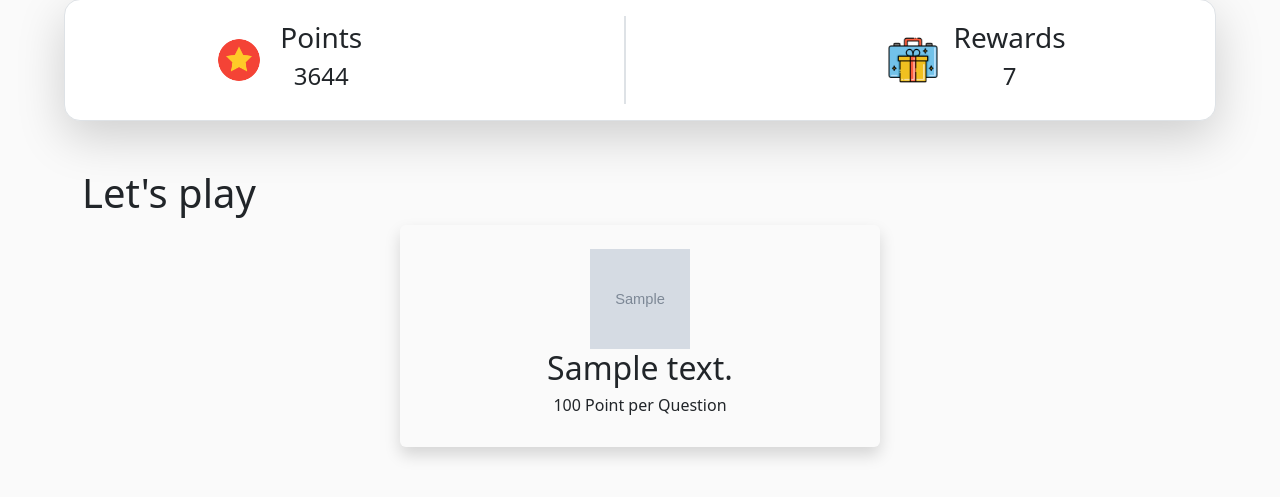
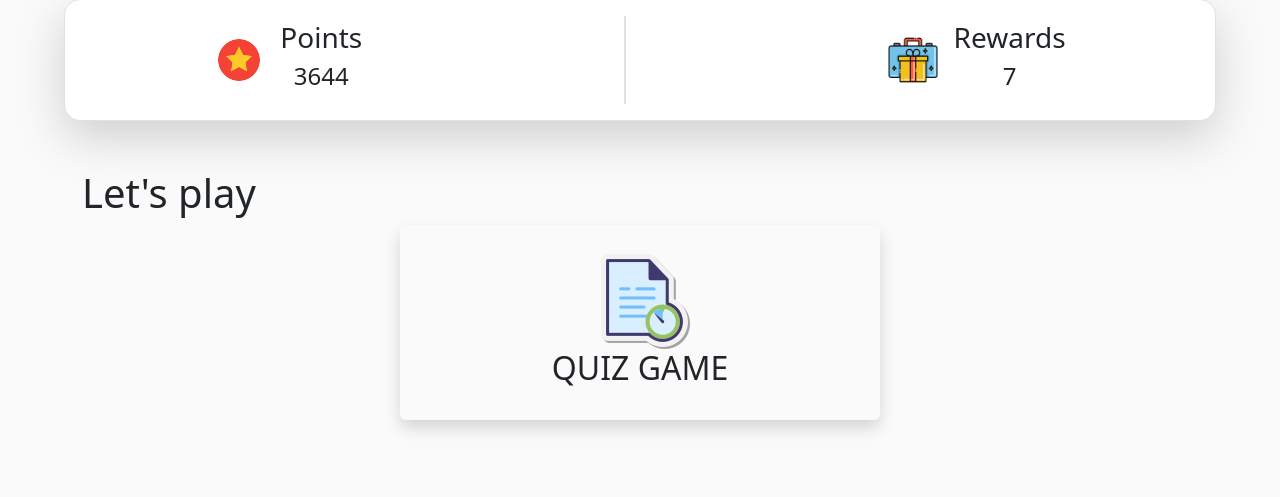
Before and after one commit to MJTech46/DJANGO-Quiz-App, a Django app: page / in a window 1280 px wide. Shown: the part 149-646 px from the top of the page. Run offline with Django 5.2, Linux system fonts and the light colour scheme; tables that the repository leaves empty hold one stand-in row (values such as "Sample post"); grey boxes marked "Sample" are stand-in pictures.

Commit message:
removed unwanted stuff: less complex

```diff
--- a/Quiz/admin.py
+++ b/Quiz/admin.py
@@ -1,8 +1,7 @@
 from django.contrib import admin
-from .models import Quiz, Option, Category, Reward
+from .models import Quiz, Option, Reward
 
 # Register your models here.
 admin.site.register(Quiz)
 admin.site.register(Option)
-admin.site.register(Category)
 admin.site.register(Reward)
--- a/Quiz/models.py
+++ b/Quiz/models.py
@@ -3,31 +3,9 @@ from uuid import uuid4
 from django.conf import settings
 
 
-
-class Category(models.Model):
-    uuid = models.UUIDField(default=uuid4, unique=True, editable=False)
-    category_text = models.TextField(unique=True, null=False)
-    category_image = models.ImageField(upload_to="category/", default="default/category/default.png")
-
-    def __str__(self) -> str:
-        return self.category_text
-
-
 class Quiz(models.Model):
-    EASY = 'easy'
-    MEDIUM = 'medium'
-    HARD = 'hard'
-
-    DIFFICULTY_CHOICES = [
-        (EASY, 'easy'),
-        (MEDIUM, 'medium'),
-        (HARD, 'hard'),
-    ]
-
     uuid = models.UUIDField(default=uuid4, unique=True, editable=False)
     question_text = models.TextField(unique=True, null=False)
-    difficulty = models.CharField(max_length=6, choices=DIFFICULTY_CHOICES, default=EASY)
-    category = models.ForeignKey(Category, on_delete=models.CASCADE, null=True)
 
     def __str__(self) -> str:
         return self.question_text
--- a/Quiz/views.py
+++ b/Quiz/views.py
@@ -1,6 +1,5 @@
 from django.shortcuts import render
 from django.http import HttpRequest, HttpResponse
-from .models import Category
 
 def login(request: HttpRequest) -> HttpResponse:
     return render(request,"Quiz/login.html")
@@ -9,15 +8,10 @@ def signup(request: HttpRequest) -> HttpResponse:
     return render(request,"Quiz/signup.html")
 
 def home(request: HttpRequest) -> HttpResponse:
-    # collecting all the categories from db
-    category_objs = Category.objects.all()
-
-    #creating context
     context = {
-        "category_objs":category_objs
+        "admin":request.user.is_superuser
     }
-
-    return render(request,"Quiz/index.html", context=context)
+    return render(request,"Quiz/index.html", context)
 
 def redeem(request: HttpRequest) -> HttpResponse:
     return render(request,"Quiz/redeem.html")
--- a/templates/Quiz/index.html
+++ b/templates/Quiz/index.html
@@ -53,20 +53,21 @@
     <div class="container mt-5 mb-5">
         <h1>Let's play</h1>
         <div class="d-flex flex-wrap justify-content-evenly gap-5">
-            {% if not category_objs %}
-                <a href="/admin/" style="text-decoration: none; color: inherit;" class="p-4 custom-container  text-center shadow rounded-2">
+
+            <!-- play quiz -->
+            <a href="/quiz/" style="text-decoration: none; color: inherit;" class="p-4 custom-container  text-center shadow rounded-2">
+                <img src="/static/Quiz/img/quiz-100.png" alt="quiz-100" style="height: 100px; width: 100px;">
+                <h2>QUIZ GAME</h2>
+            </a>
+
+            <!-- admin only privilege -->
+            {% if admin %}
+                <a href="/admin/Quiz/quiz/add/" style="text-decoration: none; color: inherit;" class="p-4 custom-container  text-center shadow rounded-2">
                     <img src="/media/default/category/add.png" alt="basketball" style="height: 100px; width: 100px;">
-                    <h2>ADD</h2>
+                    <h2>ADD QUIZZES</h2>
                 </a>
             {% endif %}
-            {% for obj in category_objs %}
-                <!-- game  -->
-                <a href="/quiz/" style="text-decoration: none; color: inherit;" class="p-4 custom-container  text-center shadow rounded-2">
-                    <img src="/media/{{ obj.category_image }}" alt="basketball" style="height: 100px; width: 100px;">
-                    <h2>{{ obj.category_text }}</h2>
-                    <h6>{% if difficulty == "Easy" %}50{% elif difficulty == "Medium" %}75{% else %}100{% endif %} Point per Question</h6>
-                </a>
-            {% endfor %}
+
         </div>
     </div>
 
```
Also changed, not shown: Quiz/serializers.py (+1 -7 lines), Quiz/utils.py (+1 -8 lines), Quiz/migrations/0008_remove_quiz_category_remove_quiz_difficulty_and_more.py (added), README.md, static/Quiz/img/quiz-100.png (added).
